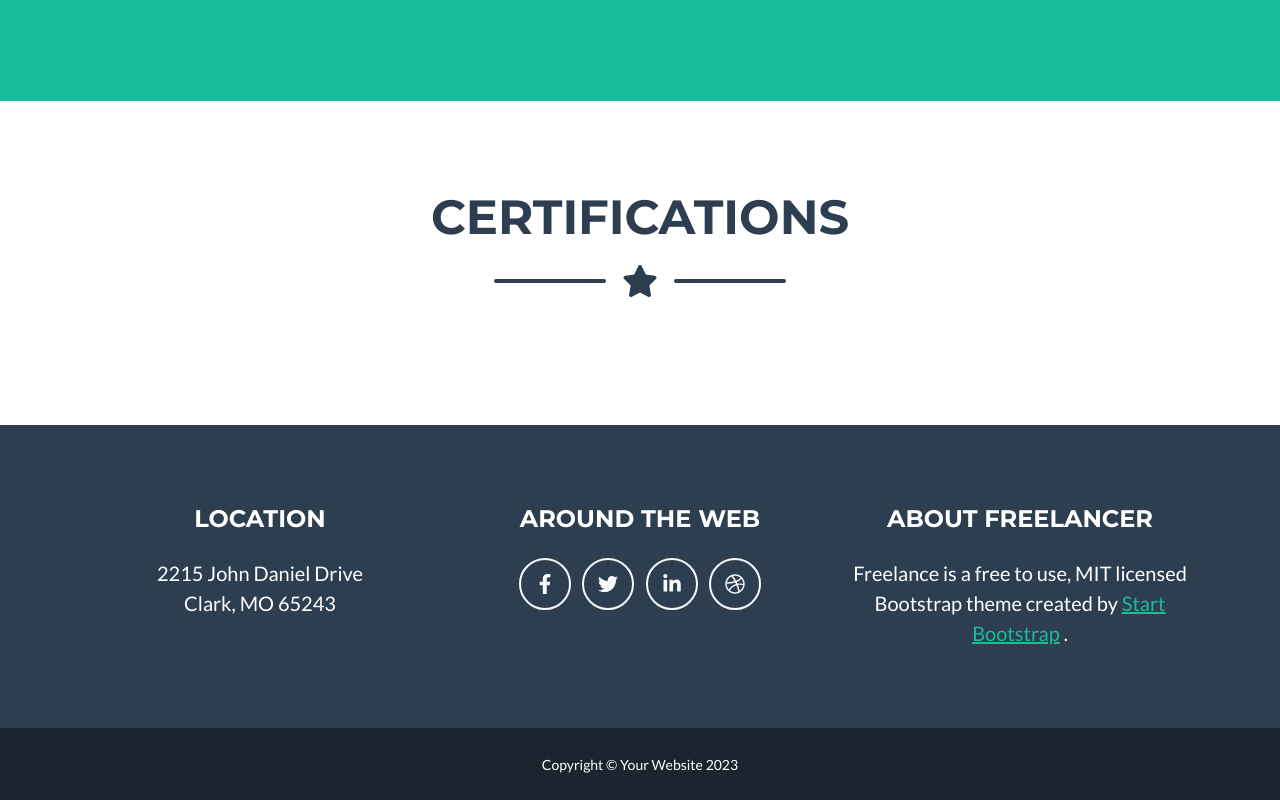
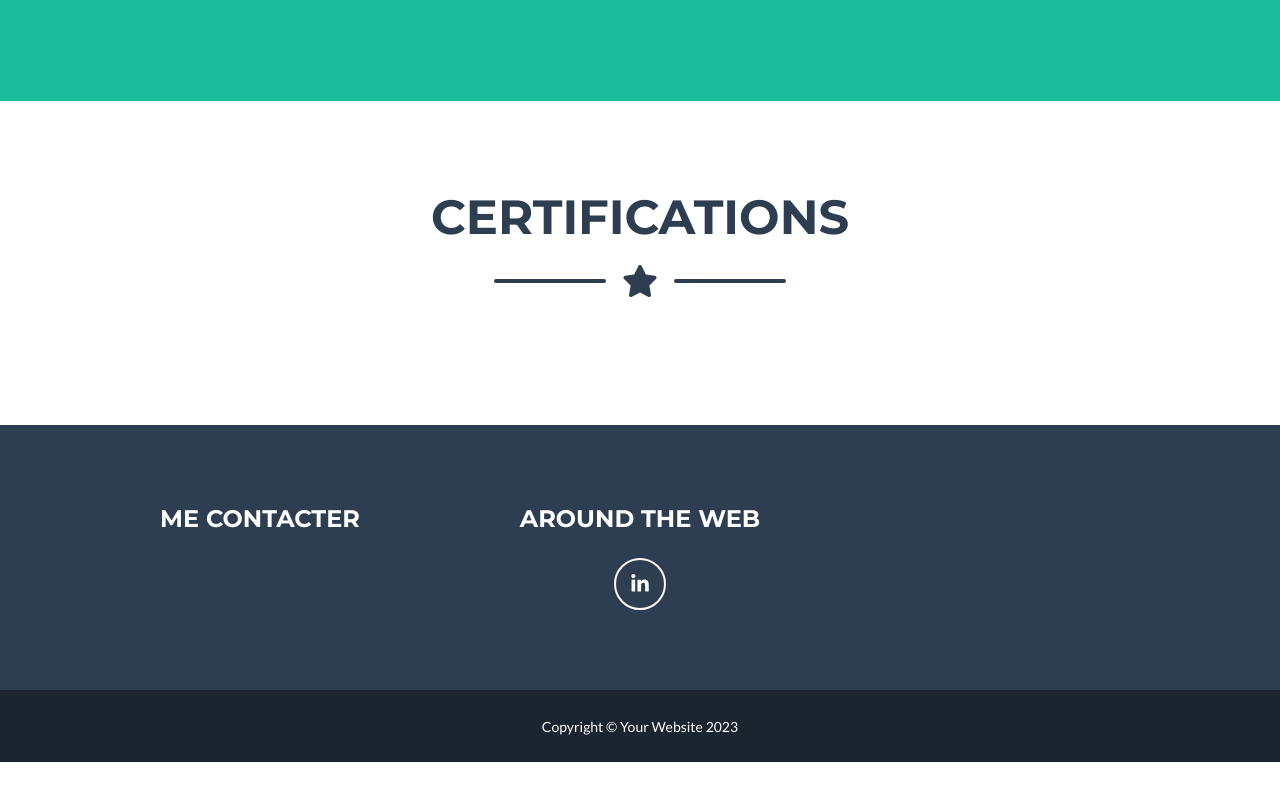
Before and after one commit to Noahnoa04/PortFolio, a plain HTML site: page index.html in a window 1280 px wide. Shown: the part 991-1791 px from the top of the page. After the commit the page ends 1753 px from the top, so only its background shows below. Drawn offline with nearby package versions, Linux system fonts and the light colour scheme.

Commit message:
Update index.html

```diff
--- a/index.html
+++ b/index.html
@@ -88,29 +88,14 @@
                 <div class="row">
                     <!-- Footer Location-->
                     <div class="col-lg-4 mb-5 mb-lg-0">
-                        <h4 class="text-uppercase mb-4">Location</h4>
+                        <h4 class="text-uppercase mb-4">Me contacter</h4>
                         <p class="lead mb-0">
-                            2215 John Daniel Drive
-                            <br />
-                            Clark, MO 65243
                         </p>
                     </div>
                     <!-- Footer Social Icons-->
                     <div class="col-lg-4 mb-5 mb-lg-0">
                         <h4 class="text-uppercase mb-4">Around the Web</h4>
-                        <a class="btn btn-outline-light btn-social mx-1" href="#!"><i class="fab fa-fw fa-facebook-f"></i></a>
-                        <a class="btn btn-outline-light btn-social mx-1" href="#!"><i class="fab fa-fw fa-twitter"></i></a>
-                        <a class="btn btn-outline-light btn-social mx-1" href="#!"><i class="fab fa-fw fa-linkedin-in"></i></a>
-                        <a class="btn btn-outline-light btn-social mx-1" href="#!"><i class="fab fa-fw fa-dribbble"></i></a>
-                    </div>
-                    <!-- Footer About Text-->
-                    <div class="col-lg-4">
-                        <h4 class="text-uppercase mb-4">About Freelancer</h4>
-                        <p class="lead mb-0">
-                            Freelance is a free to use, MIT licensed Bootstrap theme created by
-                            <a href="http://startbootstrap.com">Start Bootstrap</a>
-                            .
-                        </p>
+                        <a class="btn btn-outline-light btn-social mx-1" href="https://fr.linkedin.com/in/noah-faidherbe"><i class="fab fa-fw fa-linkedin-in"></i></a>
                     </div>
                 </div>
             </div>
```
